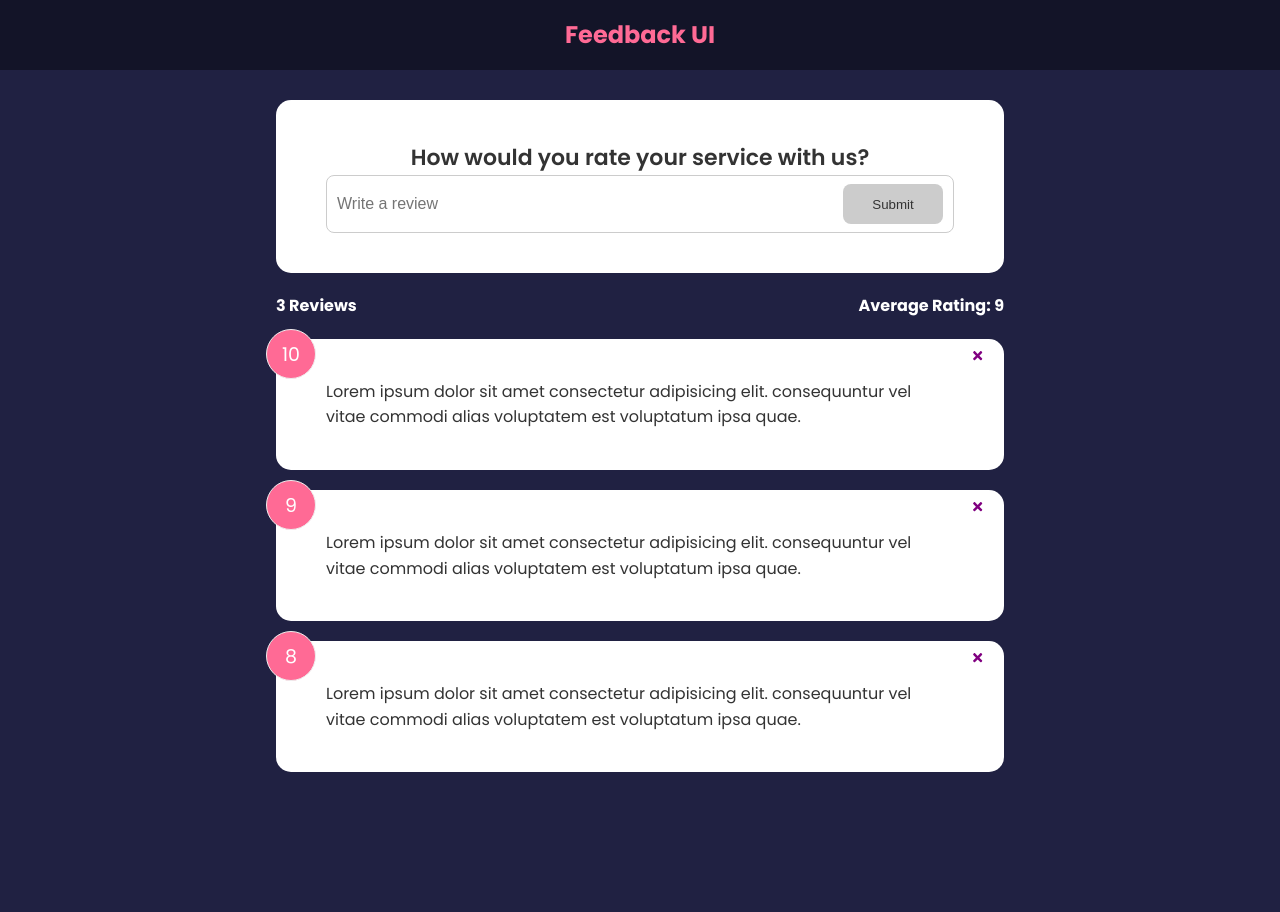
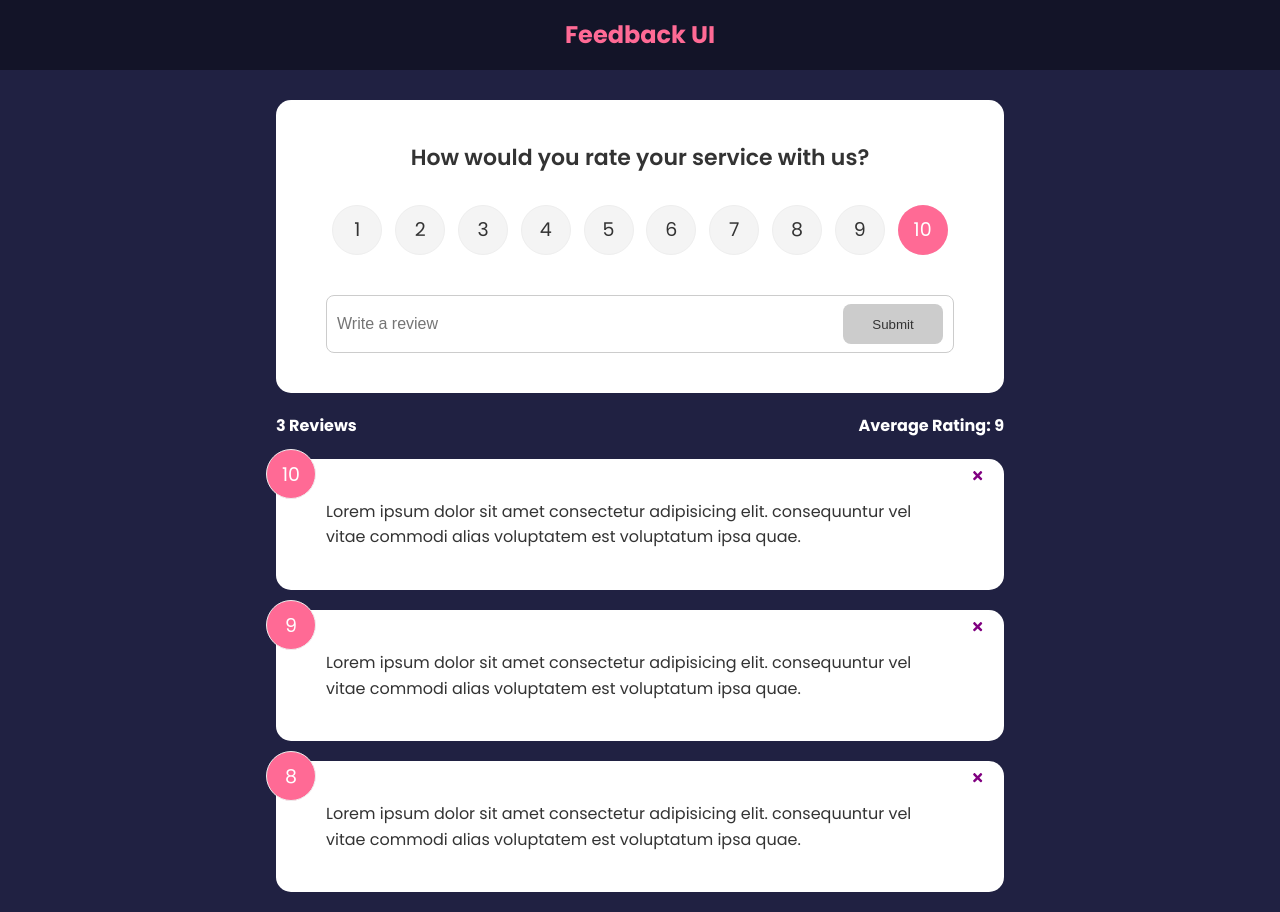
Before and after one commit to Gorbataras/feedback-app, a React (Create React App) app: page / in a window 1280 px wide. Before the commit the page ends 800 px from the top, so only its background shows below. Built offline with nearby package versions, Linux system fonts and the light colour scheme.

Commit message:
Added radio button function for rating

```diff
--- a/src/components/FeedbackForm.jsx
+++ b/src/components/FeedbackForm.jsx
@@ -2,20 +2,22 @@
 import Card from './shared/Card'
 import {useState} from 'react'
 import Button from './shared/Button';
-
+import RatingSelect from './RatingSelect'
 
 function FeedbackForm() {
     const [text, setText] = useState('')
     const [btnDisabled, setbtnDisabled] = useState(true)
     const [message, setmessage] = useState('')
+    const [rating, setRating] = useState(10)
 
+    const minReviewLength = 10
 
 
     const handleTextChange = (e) => {
         if (text === '') {
             setbtnDisabled(true)
             setmessage(null)
-        } else if(text!== '' && text.trim().length <= 10) {
+        } else if(text !== '' && text.trim().length <= minReviewLength) {
             setmessage('Text must be at least 10 characters')
             setbtnDisabled(true)
         } else {
@@ -28,7 +30,7 @@
   return <Card>
       <form >
           <h2>How would you rate your service with us?</h2>
-
+            <RatingSelect select={setRating} selected={rating}/>
           <div className="input-group">
               <input
               onChange={handleTextChange}
--- /dev/null
+++ b/src/components/RatingSelect.jsx
@@ -0,0 +1,28 @@
+function RatingSelect({ select, selected }) {
+
+  const handleChange = (e) => {
+    select(+e.currentTarget.value)
+  }
+
+  // NOTE: simplified with iteration
+  return (
+    <ul className='rating'>
+      {Array.from({ length: 10 }, (_, i) => (
+        <li key={`rating-${i + 1}`}>
+          <input
+            type='radio'
+            id={`num${i + 1}`}
+            name='rating'
+            value={i + 1}
+            onChange={handleChange}
+            checked={selected === i + 1}
+          />
+          <label htmlFor={`num${i + 1}`}>{i + 1}</label>
+        </li>
+      ))}
+    </ul>
+  )
+}
+
+
+export default RatingSelect
```
